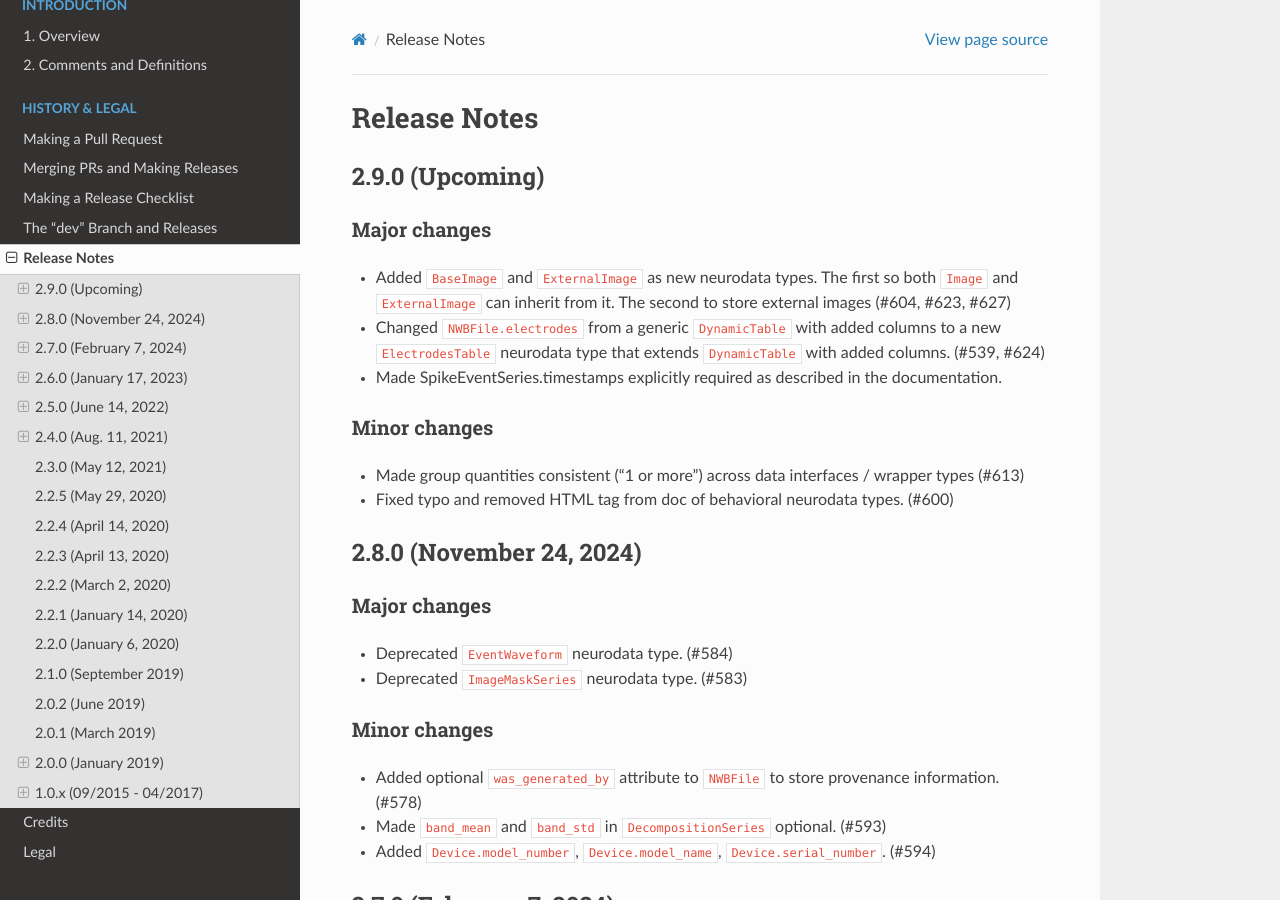
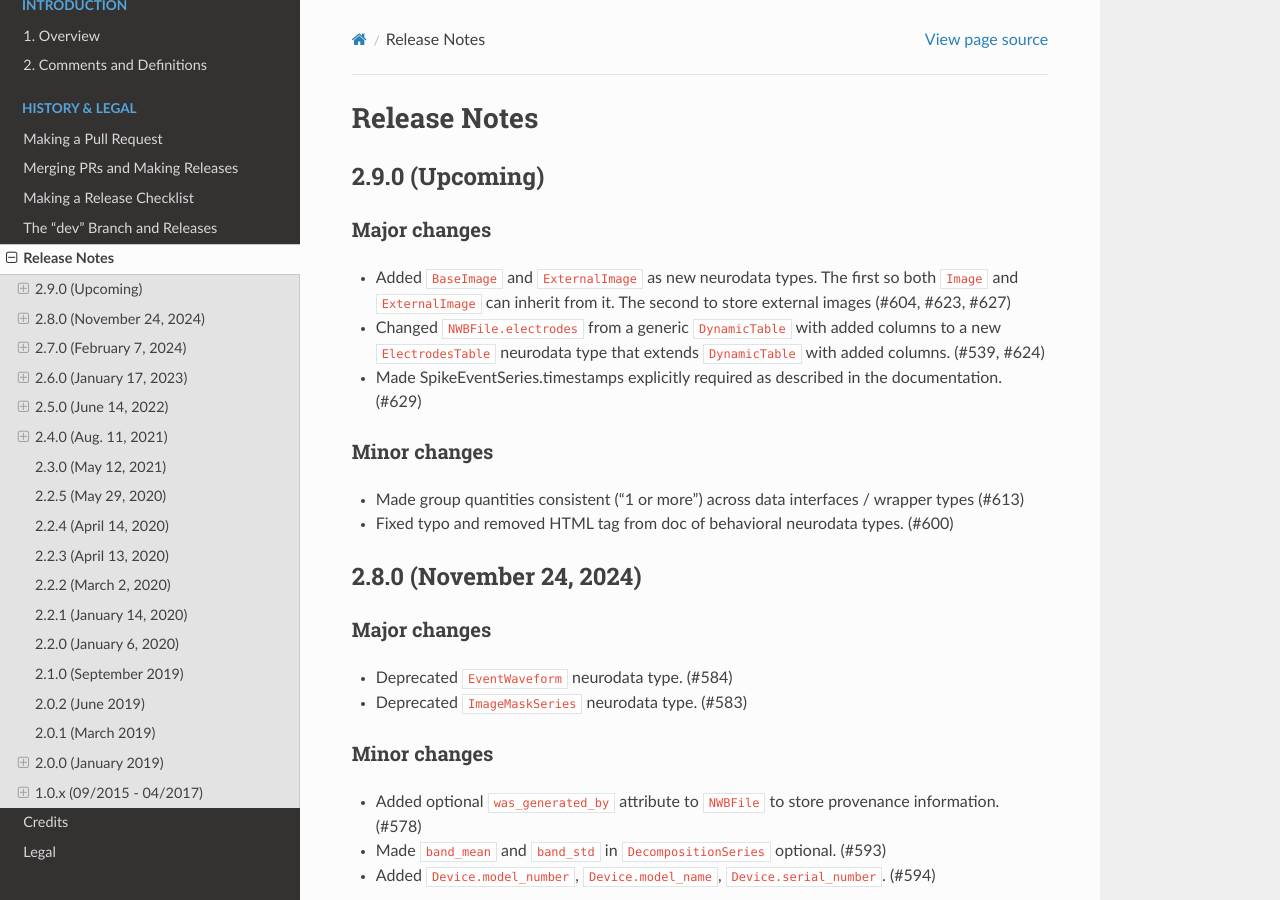
Before and after one commit to NeurodataWithoutBorders/nwb-schema, a Sphinx documentation site: the page built from docs/format/source/format_release_notes.rst, in a window 1280 px wide and 900 px high. Built offline with Sphinx 7.4.7 and the Read the Docs theme 3.1.0, drawn with Linux system fonts in a browser that asks for light colours.

Commit message:
Update format_release_notes.rst

```diff
--- a/docs/format/source/format_release_notes.rst
+++ b/docs/format/source/format_release_notes.rst
@@ -12,7 +12,7 @@ Major changes
   can inherit from it. The second to store external images (#604, #623, #627)
 - Changed ``NWBFile.electrodes`` from a generic ``DynamicTable`` with added columns to a new ``ElectrodesTable``
   neurodata type that extends ``DynamicTable`` with added columns. (#539, #624)
-- Made SpikeEventSeries.timestamps explicitly required as described in the documentation.
+- Made SpikeEventSeries.timestamps explicitly required as described in the documentation. (#629)
 
 Minor changes
 ^^^^^^^^^^^^^
```
